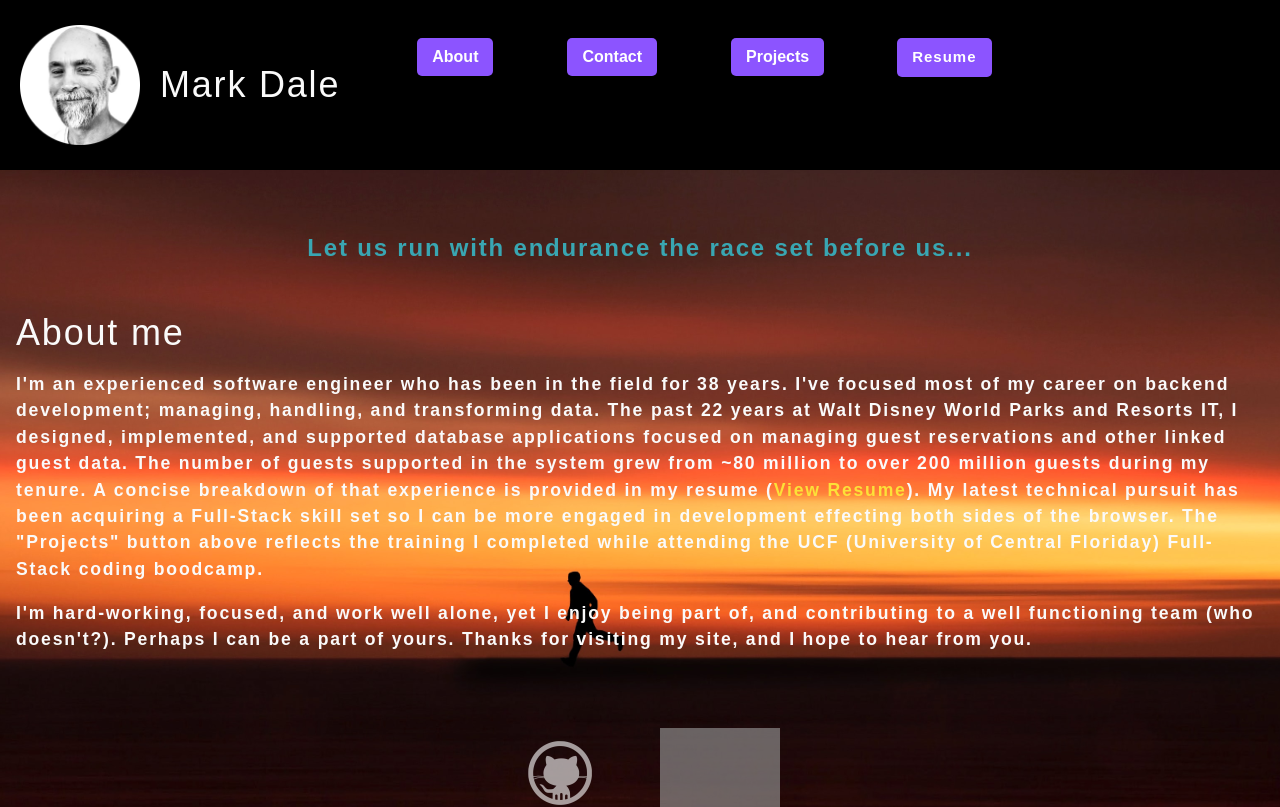
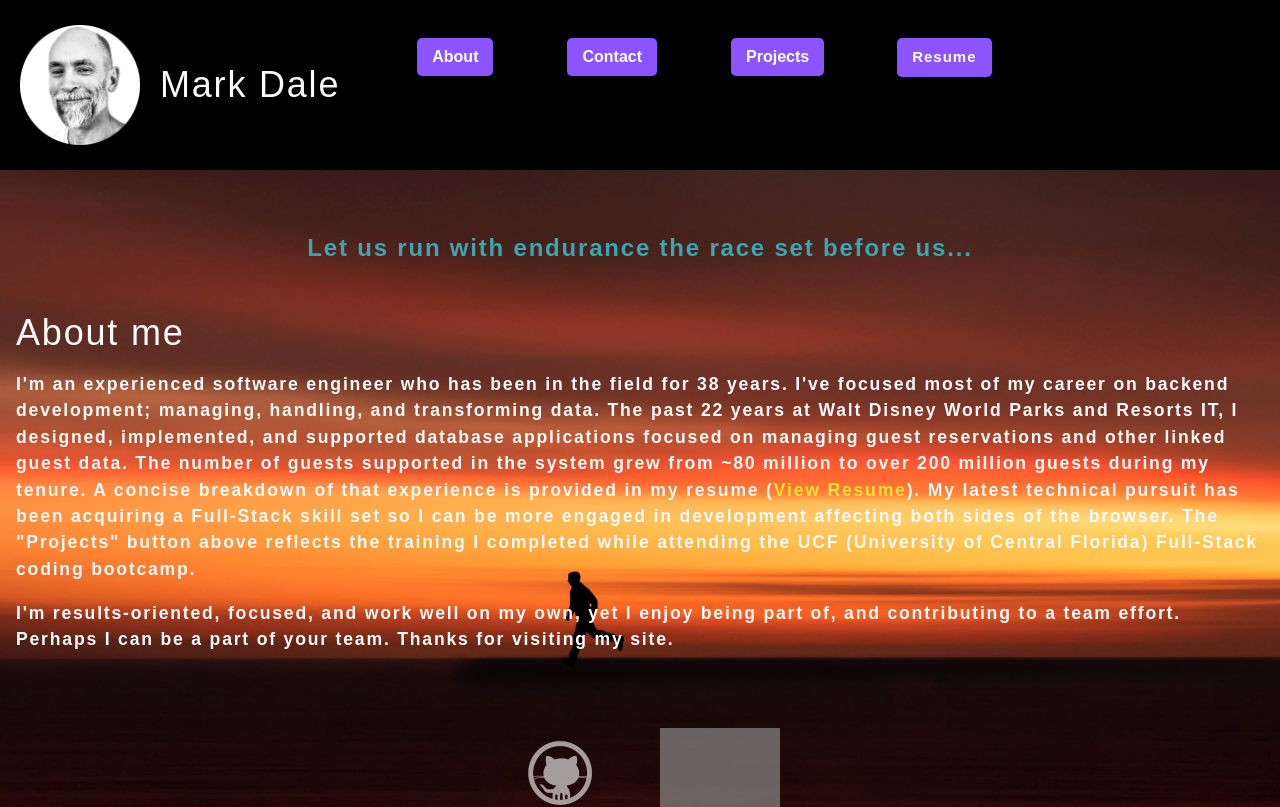
Before and after one commit to msdale/portfolio-msdale, a React (Create React App) app: page / in a window 1280 px wide. Shown: the top 807 px of the page. Built offline with nearby package versions, Linux system fonts and the light colour scheme; grey boxes are pictures that could not be loaded.

Commit message:
updated resume

```diff
--- a/src/components/About/index.js
+++ b/src/components/About/index.js
@@ -17,11 +17,11 @@ function About(props) {
           to over 200 million guests during my tenure. A concise breakdown of that experience is provided in my resume
           (<a style={{ color: "#fce138" }} href={pdf} target="_blank" rel="noreferrer" alt="Resume">View Resume</a>).
           My latest technical pursuit has been acquiring a Full-Stack skill set so I can be more engaged in development
-          effecting both sides of the browser. The "Projects" button above reflects the training I completed while attending
-          the UCF (University of Central Floriday) Full-Stack coding boodcamp.</p>
-        <p> I'm hard-working, focused, and work well alone, yet I enjoy being part of,
-          and contributing to a well functioning team (who doesn't?). Perhaps I can be a part of yours. Thanks for visiting
-          my site, and I hope to hear from you.
+          affecting both sides of the browser. The "Projects" button above reflects the training I completed while attending
+          the UCF (University of Central Florida) Full-Stack coding bootcamp.</p>
+        <p>I'm results-oriented, focused, and work well on my own, yet I enjoy being part of,
+          and contributing to a team effort. Perhaps I can be a part of your team. Thanks for visiting
+          my site.
         </p>
       </div>
     </section>
--- a/src/components/Contact/index.js
+++ b/src/components/Contact/index.js
@@ -34,8 +34,10 @@ function ContactForm() {
   return (
     <section>
       <h1 className="mx-2" data-testid="h1tag">Contact me</h1>
-      <p><br></br>&nbsp; Email: msdaledad@gmail.com</p>
-      <p>&nbsp; Phone: 352-223-7758</p>
+      <p><br></br>&nbsp; Primary Email: msdaledad@gmail.com</p>
+      <p><br></br>&nbsp; Secondary Email: msdaleafo@yahoo.com</p>
+      <p><br></br>&nbsp; Primary Phone: 352-223-7758</p>
+      <p>&nbsp; Secondary Phone: 352-223-4190</p>
       {/*<form className="mx-2" id="contact-form" onSubmit={handleSubmit}>
         <div>
           <label htmlFor="name">Name:</label>
```
Also changed, not shown: 2 other files (tests, documents, lock files or other folders).
